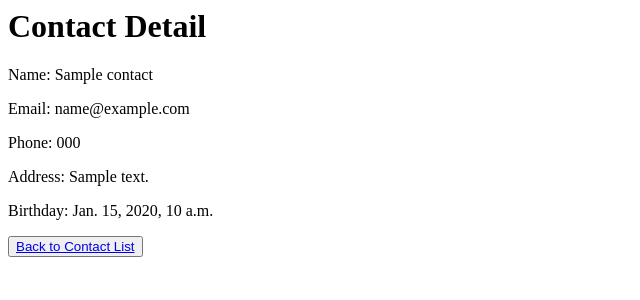
After one commit to icarogabryel/contact-manager, a Django app: template templates/contact_detail.html in a window 1280 px wide. The commit adds this page. Shown: the top 300 px of the page, without its empty margins (0-640 px from the left). Run offline with Django 5.2, Linux system fonts and the light colour scheme; the template is opened without the code that fills it: most values are stand-ins (such as "Sample title", 1, 10 or a date in 2020).

Commit message:
feat: add contact detail view and update URL patterns

```diff
--- a/config/urls.py
+++ b/config/urls.py
@@ -5,5 +5,6 @@ from main import views
 
 urlpatterns = [
     path('', views.contact_list, name='contact_list'),
-    path('new', views.contact_create, name='contact_create')
+    path('new/', views.contact_create, name='contact_create'),
+    path('<int:pk>/', views.contact_detail, name='contact_detail'),
 ]
--- a/main/views.py
+++ b/main/views.py
@@ -18,3 +18,9 @@ def contact_create(request):
             return redirect('contact_list')
 
     return render(request, 'contact_create.html', {'form': ContactForm()})
+
+
+def contact_detail(request, pk):
+    contact = Contact.objects.get(pk=pk)
+
+    return render(request, 'contact_detail.html', {'contact': contact})
--- /dev/null
+++ b/templates/contact_detail.html
@@ -0,0 +1,11 @@
+{% extends 'components/base.html' %}
+
+{% block content %}
+    <h1>Contact Detail</h1>
+    <p>Name: {{ contact.name }}</p>
+    <p>Email: {{ contact.email }}</p>
+    <p>Phone: {{ contact.phone }}</p>
+    <p>Address: {{ contact.address }}</p>
+    <p>Birthday: {{ contact.birthday }}</p>
+    <button><a href="{% url 'contact_list' %}">Back to Contact List</a></button>
+{% endblock %}
--- a/templates/contact_list.html
+++ b/templates/contact_list.html
@@ -5,9 +5,7 @@
     <button><a href="{% url 'contact_create' %}">New Contact</a></button>
     <ul>
         {% for contact in contacts %}
-            <li>{{ contact.name }} - {{ contact.email }} - {{ contact.phone }}</li>
-        {% empty %}
-            <li>No contacts available.</li>
+            <li><a href="/{{ contact.pk }}/">{{ contact.name }} - {{ contact.email }} - {{ contact.phone }}</a></li>
         {% endfor %}
     </ul>
 {% endblock %}
```
